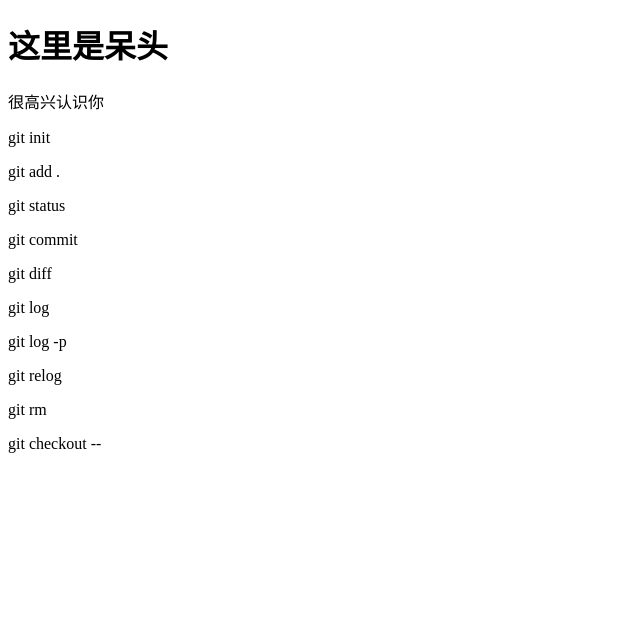
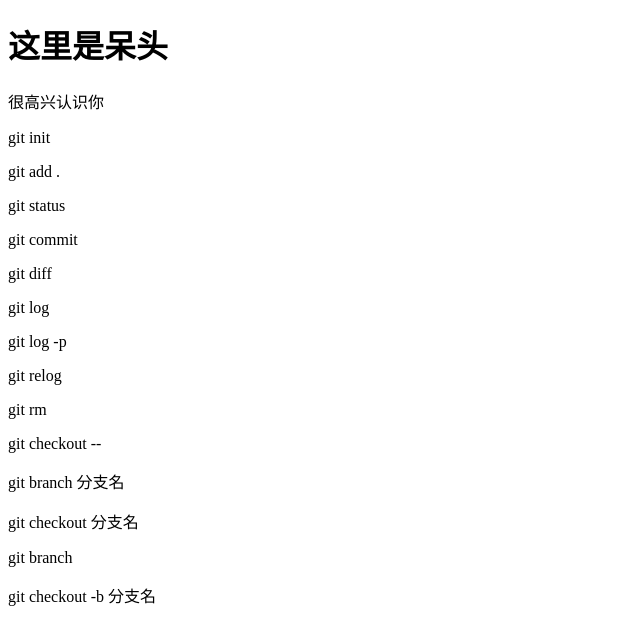
Before and after one commit to dai-tou/study, a plain HTML site: page src/index.html in a window 1280 px wide. Shown: the whole page, without its empty margins (0-640 px from the left). Drawn offline with Linux system fonts and the light colour scheme.

Commit message:
在增加分支后添加了一些信息

```diff
--- a/src/index.html
+++ b/src/index.html
@@ -29,6 +29,15 @@
     <!--删除-->
     <p>git checkout --</p>
     <!--撤销-->
+    <p>git branch 分支名</p>
+    <!--创建分支-->
+    <p>git checkout 分支名</p>
+    <!--切换分支-->
+    <p>git branch</p>
+    <!--查看分支-->
+    <p>git checkout -b 分支名</p>
+    <!--创建并切换分支-->
+
     <script src="./js/index.js"></script>
 </body>
 </html>
```
